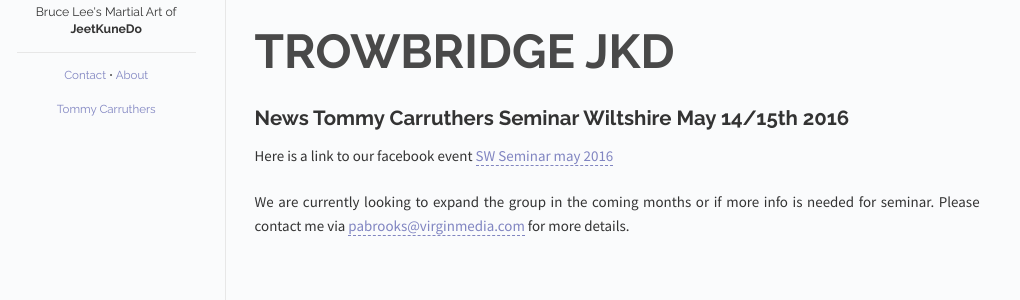
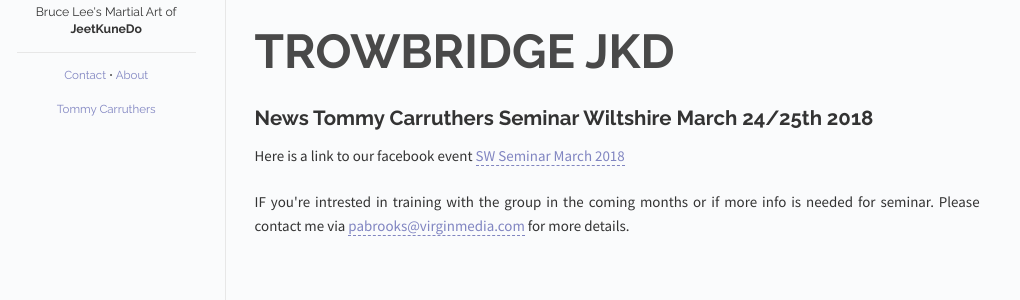
Before and after one commit to joncarlmatthews/trowbridgejkd.com, a Jekyll site: the page built from index.html, in a window 1280 px wide. Shown: the part 322-622 px from the top of the page, without its empty margins (133-1153 px from the left). Built offline with Jekyll 4.4.1, drawn with Linux system fonts in a browser that asks for light colours.

Commit message:
Update post.html

```diff
--- a/_includes/post.html
+++ b/_includes/post.html
@@ -12,16 +12,16 @@
   </div>
 
   <br><br>
-  <h2>News Tommy Carruthers Seminar Wiltshire May 14/15th 2016</h2>
+  <h2>News Tommy Carruthers Seminar Wiltshire March 24/25th 2018</h2>
   <br>
 
   <div class="post">
 
-    <p>Here is a link to our facebook event   <a href="https://www.facebook.com/events/1784541275107527/">SW Seminar may 2016 </a>
+    <p>Here is a link to our facebook event   <a href="https://www.facebook.com/events/1786193864747283/">SW Seminar March 2018 </a>
 
 
     <p>
-      We are currently looking to expand the group in the coming months or if more info is needed for seminar. Please contact me via <a href="mailto:pabrooks@virginmedia.com">pabrooks@virginmedia.com</a> for more details.</p>
+      IF you're intrested in training with the group in the coming months or if more info is needed for seminar. Please contact me via <a href="mailto:pabrooks@virginmedia.com">pabrooks@virginmedia.com</a> for more details.</p>
   </div>
 
 </div>
```
